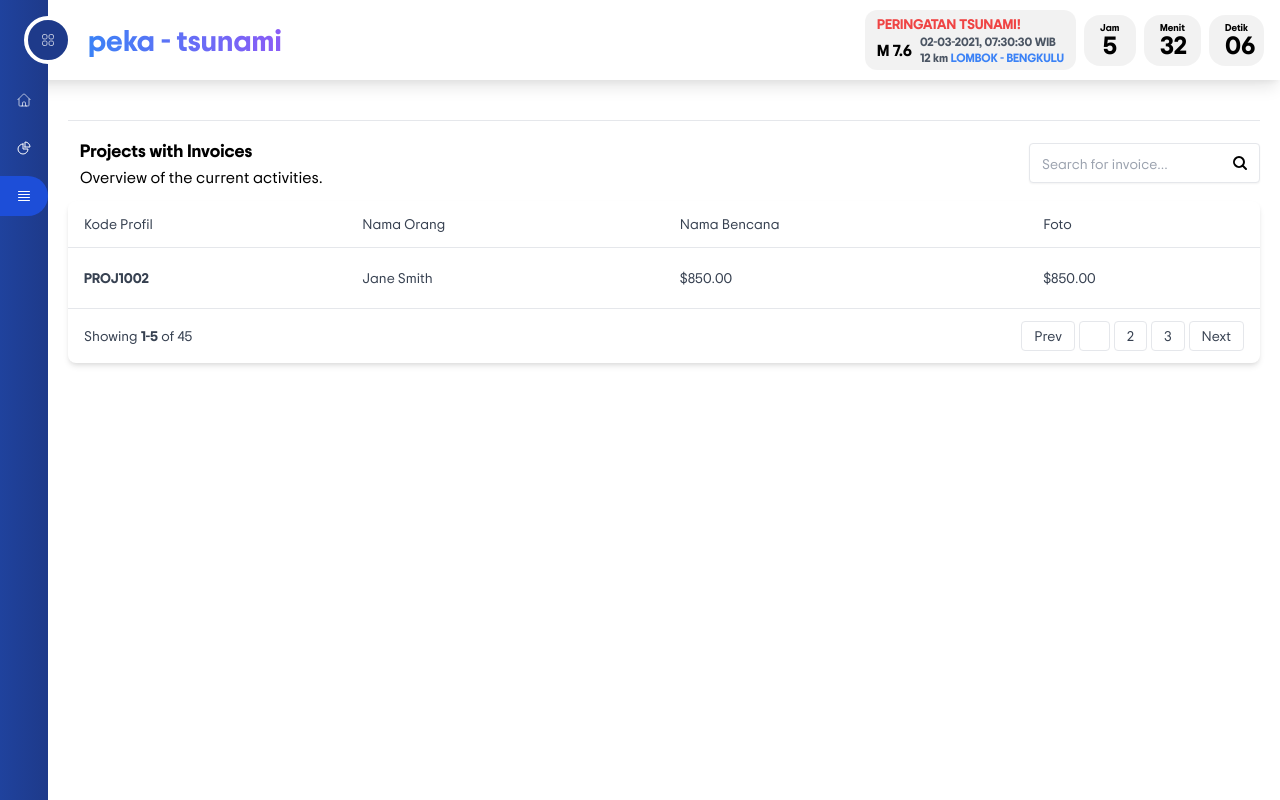
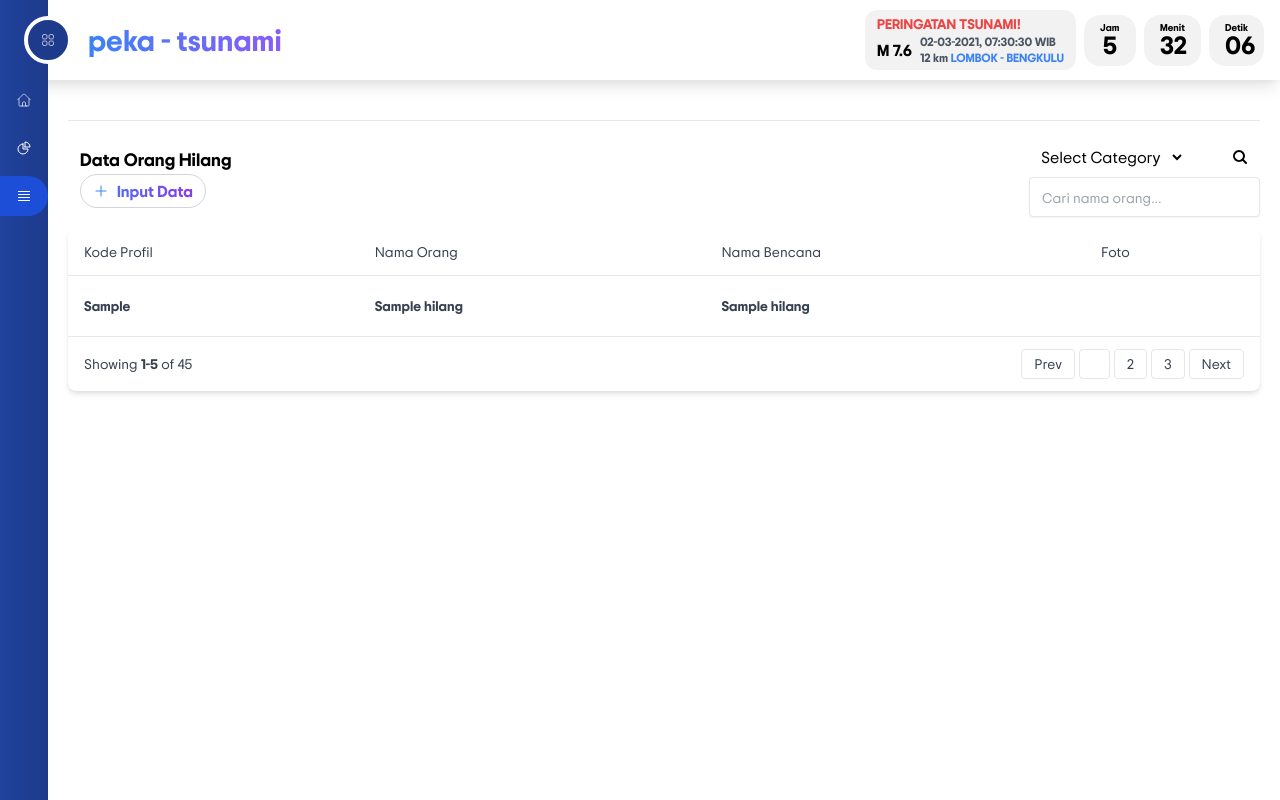
Before and after one commit to FathanRasyidi/SIMB, a PHP site: page /data.php in a window 1280 px wide. Run offline with PHP 8.4, Linux system fonts and the light colour scheme; tables that the repository leaves empty or names only in its code hold one stand-in row (values such as "Sample post").

Commit message:
gebi mau liat

```diff
--- a/data.php
+++ b/data.php
@@ -1,3 +1,20 @@
+<?php
+$servername = "localhost";
+$username = "username";
+$password = "password";
+$dbname = "tsunami";
+$conn = new mysqli($servername, $username, $password, $dbname);
+
+// Cek koneksi
+if ($conn->connect_error) {
+    die("Koneksi gagal: " . $conn->connect_error);
+}
+
+// Query untuk mengambil data
+$sql = "SELECT * FROM orang_hilang";
+$result = $conn->query($sql);
+?>
+
 <!DOCTYPE html>
 <html lang="en">
 
@@ -26,6 +43,32 @@
             margin-top: 10em;
             text-align: center;
             color: gray;
+        }
+
+        /* Mengatur tombol agar lebih kecil dan memiliki outline */
+        .btn-input-data button {
+            background-color: #e5e7eb;
+            /* Warna latar abu-abu */
+            color: transparent;
+            font-weight: bold;
+            background-clip: text;
+            -webkit-background-clip: text;
+            background-image: linear-gradient(to right, #3b82f6, #9333ea);
+            /* Gradasi biru ke ungu */
+            padding: 4px 12px;
+            /* Mengurangi padding agar tombol lebih kecil */
+            border: 1px solid #d1d5db;
+            /* Outline abu-abu tipis */
+            transition: all 0.3s ease-in-out;
+        }
+
+        .icon-color {
+            stroke: #3b82f6;
+            /* Warna ikon biru */
+        }
+
+        .btn-input-data button:hover {
+            box-shadow: 0 4px 8px rgba(0, 0, 0, 0.1);
         }
     </style>
 </head>
@@ -194,17 +237,48 @@
 
             <div class="w-full flex justify-between items-center mb-3 mt-1 pl-3">
                 <div>
-                    <h3 class="text-lg font-semibold text-slate-800">Projects with Invoices</h3>
-                    <p class="text-slate-500">Overview of the current activities.</p>
+                    <h3 class="text-lg font-semibold text-slate-800">Data Orang Hilang</h3>
+                    <a href="#" class="btn-input-data">
+                        <button
+                            class="hover:ml-4 text-transparent bg-gray-200 p-1 pl-4 pr-4 rounded-full transform ease-in-out duration-300 flex flex-row items-center space-x-2 gradient-text">
+                            <svg xmlns="http://www.w3.org/2000/svg" fill="none" viewBox="0 0 24 24" stroke-width="1.5"
+                                class="w-4 h-4 icon-color">
+                                <path stroke-linecap="round" stroke-linejoin="round" d="M12 4.5v15m7.5-7.5h-15" />
+                            </svg>
+                            <div>Input Data</div>
+                        </button>
+                    </a>
                 </div>
+
                 <div class="ml-3">
                     <div class="w-full max-w-sm min-w-[200px] relative">
                         <div class="relative">
+                            <select class="outline-none focus:outline-none p-2 bg-white rounded-3xl"
+                                value={selectedValue} onChange={handleSelectChange}>
+                                {genre.map((item, i) => (
+                                <option value={item} key={i}>
+                                    Select Category
+                                </option>
+                                <option value={item} key={i}>
+                                    Sci-fi
+                                </option>
+                                <option value={item} key={i}>
+                                    Drama
+                                </option>
+                                <option value={item} key={i}>
+                                    Thriller
+                                </option>
+                                <option value={item} key={i}>
+                                    Documentary
+                                </option>
+                                ))}
+                            </select>
+
+                        </div>
                         <input
                             class="bg-white w-full pr-11 h-10 pl-3 py-2 bg-transparent placeholder:text-slate-400 text-slate-700 text-sm border border-slate-200 rounded transition duration-200 ease focus:outline-none focus:border-slate-400 hover:border-slate-400 shadow-sm focus:shadow-md"
-                                placeholder="Search for invoice..." />
-                            <button
-                                class="absolute h-8 w-8 right-1 top-1 my-auto px-2 flex items-center bg-white rounded "
+                            placeholder="Cari nama orang..." />
+                        <button class="absolute h-8 w-8 right-1 top-1 my-auto px-2 flex items-center bg-white rounded "
                             type="button">
                             <svg xmlns="http://www.w3.org/2000/svg" fill="none" viewBox="0 0 24 24" stroke-width="3"
                                 stroke="currentColor" class="w-8 h-8 text-slate-600">
@@ -245,20 +319,29 @@
                     </tr>
                 </thead>
                 <tbody>
+                    <?php if ($result->num_rows > 0) { ?>
+                        <?php while ($row = $result->fetch_assoc()) { ?>
                             <tr class="hover:bg-slate-50 border-b border-slate-200">
                                 <td class="p-4 py-5">
-                                <p class="block font-semibold text-sm text-slate-800">PROJ1002</p>
+                                    <p class="block font-semibold text-sm text-slate-800">
+                                        <?php echo $row["kode_profil"] ?>
+                                    </p>
                                 </td>
                                 <td class="p-4 py-5">
-                                <p class="text-sm text-slate-500">Jane Smith</p>
+                                    <p class="block font-semibold text-sm text-slate-800">
+                                        <?php echo $row["nama_orang"] ?>
+                                    </p>
                                 </td>
                                 <td class="p-4 py-5">
-                                <p class="text-sm text-slate-500">$850.00</p>
-                            </td>
-                            <td class="p-4 py-5">
-                                <p class="text-sm text-slate-500">$850.00</p>
+                                    <p class="block font-semibold text-sm text-slate-800">
+                                        <?php echo $row["nama_bencana"] ?>
+                                    </p>
                                 </td>
                             </tr>
+                        <?php }
+                    } else {
+                        echo "Tidak ada data";
+                    } ?>
                 </tbody>
             </table>
 
@@ -334,6 +417,8 @@
 
         }
     </script>
+
+    <?php $conn->close(); ?>
 </body>
 
 </html>
```
Lines whose indentation alone changed are shown as unchanged.
